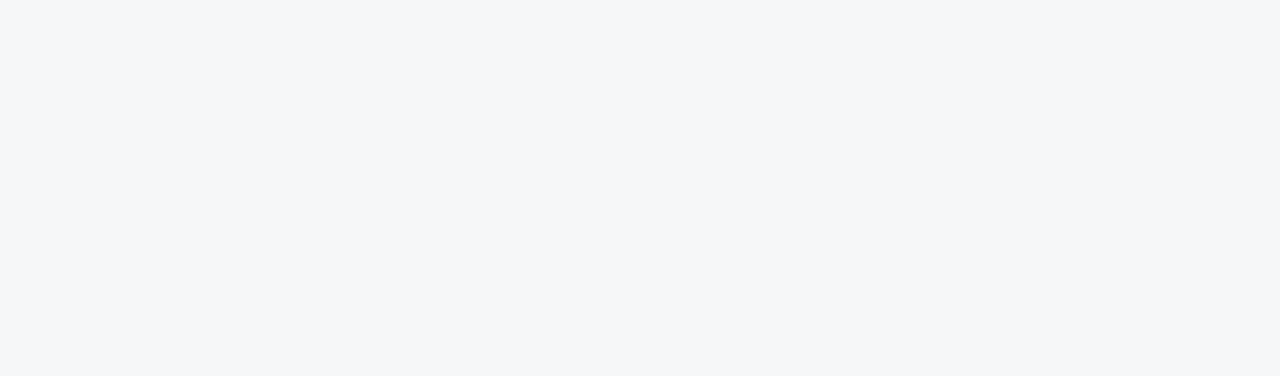
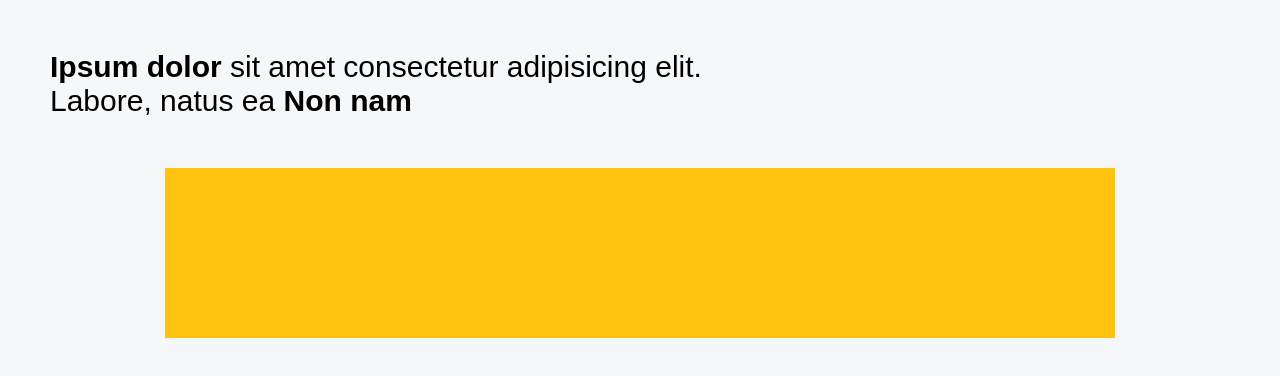
Before and after one commit to sjprog/projeto-df-go, a plain HTML site: page index.html in a window 1280 px wide. Drawn offline with Linux system fonts and the light colour scheme.

Commit message:
pagina 02

```diff
--- a/css/style.css
+++ b/css/style.css
@@ -11,12 +11,37 @@
 
 }
 * {
-    margin:auto;
+   margin: 0px;
     padding: 0px;
     box-sizing: border-box;
 }
-.headerprincipal{
+
+body{
+    font-family: Arial, Helvetica, sans-serif;
+}
+
+.pagina02{
     height: 800px;
     width: 1280px;
     background-color: #f6f7f8;
 }
+
+.pagina02 >p {
+    padding: 50px;
+    font-size: 30px;
+
+}
+
+.quadradoscoloridos{
+    height: 170px;
+    width: 950px;
+    background-color: #ffc211;
+    display: flex;
+    margin: auto;
+}
+
+#quadrado01{
+
+
+
+}
--- a/index.html
+++ b/index.html
@@ -60,14 +60,18 @@
 
     <!-- pagina 02 -->
     <main class="pagina02">
-        <!-- escrever  sobre a pagina -->
+        <p>
+            <strong>Ipsum dolor</strong> sit amet consectetur adipisicing elit.<br> Labore, natus ea <strong> Non
+                nam</strong>
+        </p>
+
         <div class="quadradoscoloridos">
             <!-- alternar entre quadro quadrados -->
 
-            <div class="quadradoamarelo"></div>
-            <div class="quadradopreto"></div>
-            <div class="quadradoamarelo"></div>
-            <div class="quadradopreto"></div>
+            <div class="quadradoscoloridos" id="quadrado01"></div>
+            <div class="quadradoscoloridos" id="quadrado02"></div>
+            <div class="quadradoscoloridos" id="quadrado03"></div>
+            <div class="quadradoscoloridos" id="quadrado04"></div>
 
         </div>
         <div class="quadradoscinzas">
```
